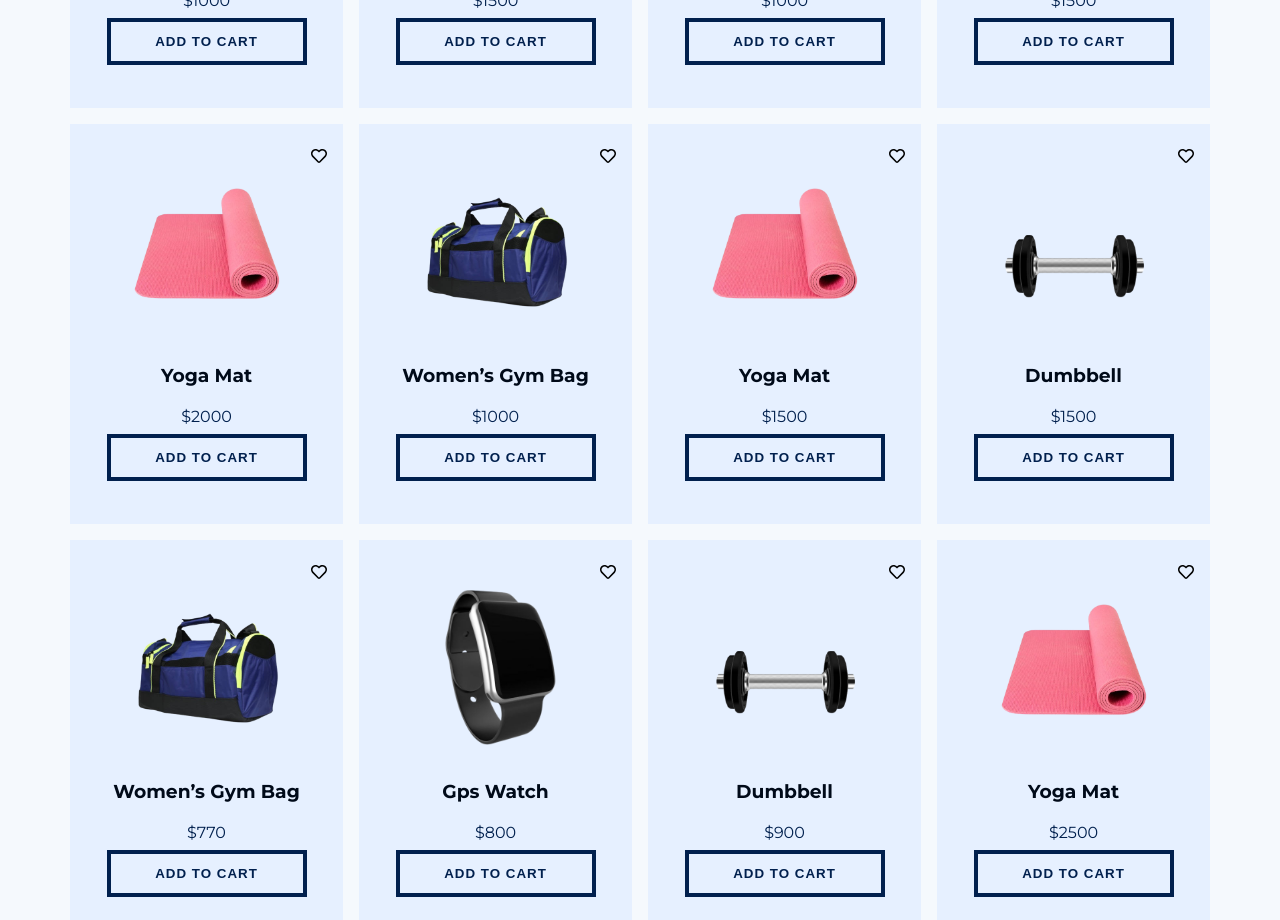
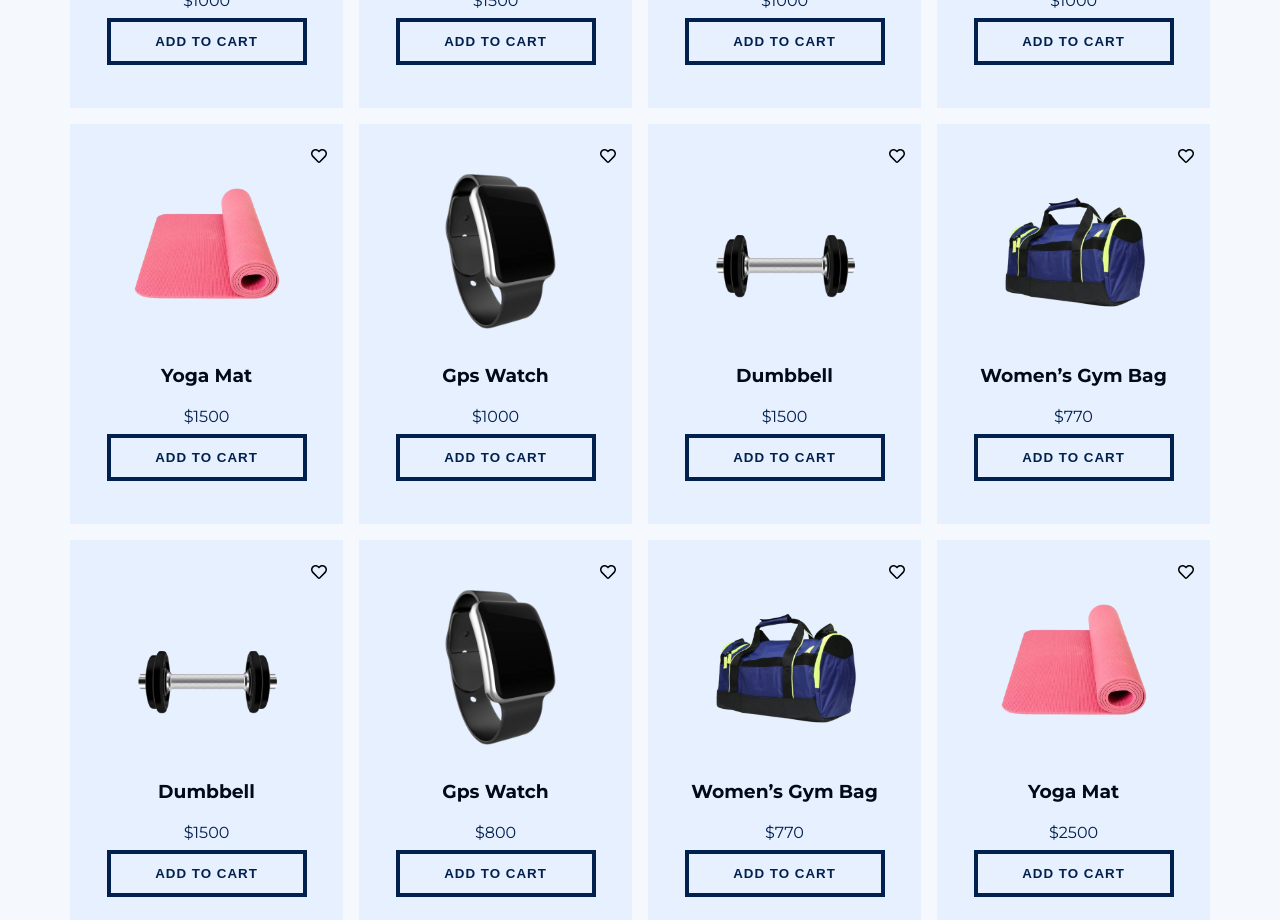
Before and after one commit to pejuameenat/fitGear, a React (Vite) app: page / in a window 1280 px wide. Shown: the part 1880-2800 px from the top of the page. Built offline with nearby package versions, Linux system fonts and the light colour scheme.

Commit message:
add to cart functions

```diff
--- a/src/App.jsx
+++ b/src/App.jsx
@@ -8,6 +8,7 @@ import {
   SuccessModal,
 } from './pages'
 import { products } from './data';
+import { useGlobalContext } from './context';
 const router = createBrowserRouter([
   {
     path: '/',
@@ -38,7 +39,7 @@ const router = createBrowserRouter([
 ])
 
 const App = () => {
-
+ const{addToCart} = useGlobalContext()
   return (
     <>
     <RouterProvider router={router}/>
--- a/src/components/BestSellers.jsx
+++ b/src/components/BestSellers.jsx
@@ -19,10 +19,13 @@ const BestSellers = () => {
         ))}
       </div>
       <div className="best-sellers">
-        {isFilled ? (
           <button type="button" onClick={() => setIsFilled(false)}>
             <FaRegCircle />
           </button>
+           <button type="button">
+            <FaCircle onClick={() => setFilled(true)} />
+          </button>
+        {/* {isFilled ? (
         ) : (
           <button type="button" onClick={() => setIsFilled(true)}>
             <FaCircle />
@@ -36,8 +39,8 @@ const BestSellers = () => {
           <button type="button">
             <FaCircle onClick={() => setFilled(true)} />
           </button>
-        )}
-      </div>
+        )} */}
+          </div>
     </section>
   )
 }
--- a/src/components/NavBar.jsx
+++ b/src/components/NavBar.jsx
@@ -8,7 +8,7 @@ import { useGlobalContext } from '../context'
 import { NavLink } from 'react-router-dom'
 
 const NavBar = () => {
-  const{menu, setMenu} = useGlobalContext()
+  const { menu, setMenu, count } = useGlobalContext()
   return (
     <nav>
       <div className="nav-container">
@@ -46,7 +46,7 @@ const NavBar = () => {
           <li className="cart">
             <IoCartOutline />
             Cart
-            <span>0</span>
+            <span>{count}</span>
           </li>
         </ul>
         <div className="login-button-wrapper">
--- a/src/components/ProductTemplate.jsx
+++ b/src/components/ProductTemplate.jsx
@@ -1,13 +1,15 @@
 import { FaRegHeart } from 'react-icons/fa'
 import { Link } from 'react-router-dom'
-const ProductTemplate = ({ img, productName, price }) => {
+import { useGlobalContext } from '../context'
+const ProductTemplate = ({id, img, productName, price }) => {
+  const{addToCart} = useGlobalContext()
   return (
     <article className="product">
       <FaRegHeart className="heart" />
       <img src={img} alt={productName} />
       <h3 className="product-name">{productName}</h3>
       <span className="price">${price}</span>
-      <button type="button" className="cart-btn">
+      <button type="button" className="cart-btn" onClick={() => addToCart(id)}>
         {' '}
         <Link to="/Order" className="link">
           Add to cart
--- a/src/context.jsx
+++ b/src/context.jsx
@@ -8,6 +8,7 @@ const AppContext = ({ children }) => {
   const [filled, setFilled] = useState(true)
   const [isFilled, setIsFilled] = useState(false)
   const [menu, setMenu] = useState(false)
+  const [count, setCount] = useState(1)
 
   const uniqueCategory = [
     'All Categories',
@@ -23,7 +24,15 @@ const AppContext = ({ children }) => {
     const prevProduct = products.filter((item) => item.category === category)
     setProductData(prevProduct)
   }
+  const increaseAmount = () => setCount((prevCount) => prevCount + 1)
 
+  const decreaseAmount = () => {
+    if (count === 1) return
+    setCount((prevCount) => prevCount - 1)
+  }
+  const addToCart = (id) => productData.find((item) => item.id === id)
+
+  // console.log(addToCart(3))
   return (
     <GlobalContext.Provider
       value={{
@@ -36,6 +45,10 @@ const AppContext = ({ children }) => {
         setIsFilled,
         menu,
         setMenu,
+        addToCart,
+        count,
+        increaseAmount,
+        decreaseAmount,
       }}
     >
       {children}
--- a/src/data.jsx
+++ b/src/data.jsx
@@ -2,7 +2,6 @@ import img1 from './assets/wristwatch-removebg-preview.png'
 import img2 from './assets/yogaMat-removebg-preview.png'
 import img3 from './assets/weightLift-removebg-preview.png'
 import img4 from './assets/gym.png'
-
 
 export const products = [
   {
@@ -33,6 +32,31 @@ export const products = [
 
   {
     id: 4,
+    img: img4,
+    amount: 1,
+    productName: 'Women’s Gym Bag',
+    category: ' Cardio equipment',
+    price: 1000,
+  },
+  {
+    id: 5,
+    img: img2,
+    amount: 1,
+    productName: 'Yoga Mat',
+    category: 'fitness apparel',
+    price: 1500,
+  },
+
+  {
+    id: 6,
+    amount: 1,
+    productName: 'Gps Watch',
+    img: img1,
+    category: ' Cardio equipment',
+    price: 1000,
+  },
+  {
+    id: 7,
     img: img3,
     amount: 1,
     productName: 'Dumbbell ',
@@ -41,34 +65,16 @@ export const products = [
   },
 
   {
-    id: 5,
-    amount: 1,
-    img: img2,
-    productName: 'Yoga Mat',
-    category: 'fitness apparel',
-    price: 2000,
-  },
-
-  {
-    id: 6,
+    id: 8,
     img: img4,
     amount: 1,
     productName: 'Women’s Gym Bag',
     category: ' Cardio equipment',
-    price: 1000,
+    price: 770,
   },
 
   {
-    id: 7,
-    img: img2,
-    amount: 1,
-    productName: 'Yoga Mat',
-    category: 'fitness apparel',
-    price: 1500,
-  },
-
-  {
-    id: 8,
+    id: 9,
     img: img3,
     amount: 1,
     productName: 'Dumbbell',
@@ -77,14 +83,6 @@ export const products = [
   },
 
   {
-    id: 9,
-    img: img4,
-    amount: 1,
-    productName: 'Women’s Gym Bag',
-    category: ' Cardio equipment',
-    price: 770,
-  },
-  {
     id: 10,
     img: img1,
     amount: 1,
@@ -92,13 +90,14 @@ export const products = [
     category: ' Cardio equipment',
     price: 800,
   },
+
   {
     id: 11,
-    img: img3,
+    img: img4,
     amount: 1,
-    productName: 'Dumbbell',
-    category: 'strength training',
-    price: 900,
+    productName: 'Women’s Gym Bag',
+    category: ' Cardio equipment',
+    price: 770,
   },
   {
     id: 12,
--- a/src/pages/Checkout.jsx
+++ b/src/pages/Checkout.jsx
@@ -1,7 +1,9 @@
 import { FaChevronRight } from 'react-icons/fa'
 import { FaCircleCheck } from 'react-icons/fa6'
 import { Link } from 'react-router-dom'
+import { useGlobalContext } from '../context'
 const Checkout = ({ price, amount, img, productName }) => {
+  const { count } = useGlobalContext()
   return (
     <section>
       <div className="checkout-container">
@@ -55,7 +57,7 @@ const Checkout = ({ price, amount, img, productName }) => {
           <h4>Order Summary</h4>
           <div id="grid">
             <p className="total">
-              items total <span>(1)</span>
+              items total <span>({count})</span>
             </p>
             <h4 className="deliveryPrice">#{price}</h4>
             <div className="product-details">
@@ -65,7 +67,7 @@ const Checkout = ({ price, amount, img, productName }) => {
             <p className="deliveryFee">Delivery fees</p>
             <h4 className="delivery">#600</h4>
             <p className="totalText deliveryFee">Total</p>
-            <h4 className="priceTotal delivery">{`${price}` * `${amount}`}</h4>
+            <h4 className="priceTotal delivery">{`${price}` * `${count}`}</h4>
           </div>
           <button type="button" id="confirmOrder">
             <Link to="/OrderSummary" className="link">
--- a/src/pages/Order.jsx
+++ b/src/pages/Order.jsx
@@ -3,15 +3,10 @@ import { Link } from 'react-router-dom'
 import { AiOutlineMinusCircle } from 'react-icons/ai'
 import { CiCirclePlus } from 'react-icons/ci'
 import { FaChevronLeft } from 'react-icons/fa6'
+import { useGlobalContext } from '../context'
 
 const Order = ({ img, productName, price }) => {
-  const [count, setCount] = useState(1)
-  const increaseAmount = () => setCount((prevCount) => prevCount + 1)
-
-  const decreaseAmount = () => {
-    if (count === 1) return
-    setCount((prevCount) => prevCount - 1)
-  }
+   const{count,increaseAmount,decreaseAmount}=useGlobalContext()
   return (
     <section id="order">
       <div className="order">
@@ -24,7 +19,7 @@ const Order = ({ img, productName, price }) => {
               <img src={img} alt={productName} />
               <div className="cartText">
                 <h5>{productName}</h5>
-                <button type="button" className="remove">
+                <button type="button" className="remove" >
                   remove item
                 </button>
               </div>
```
